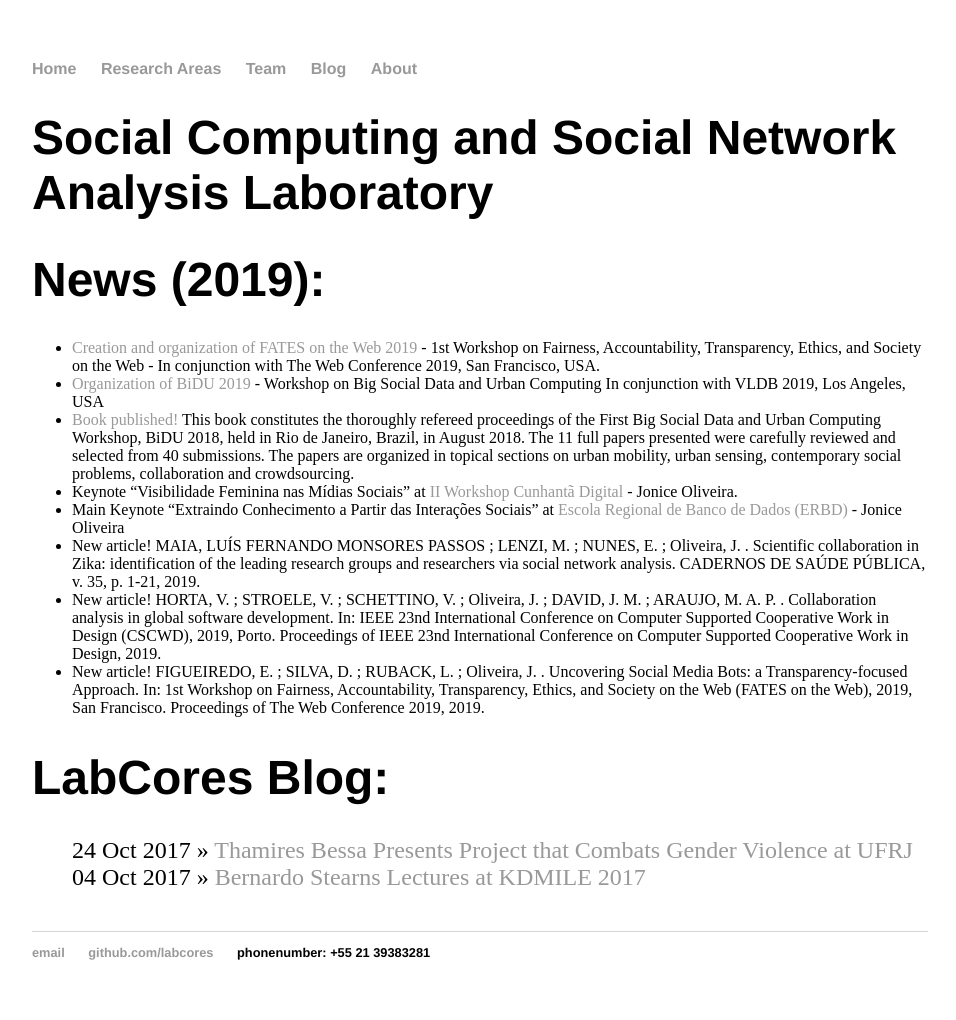
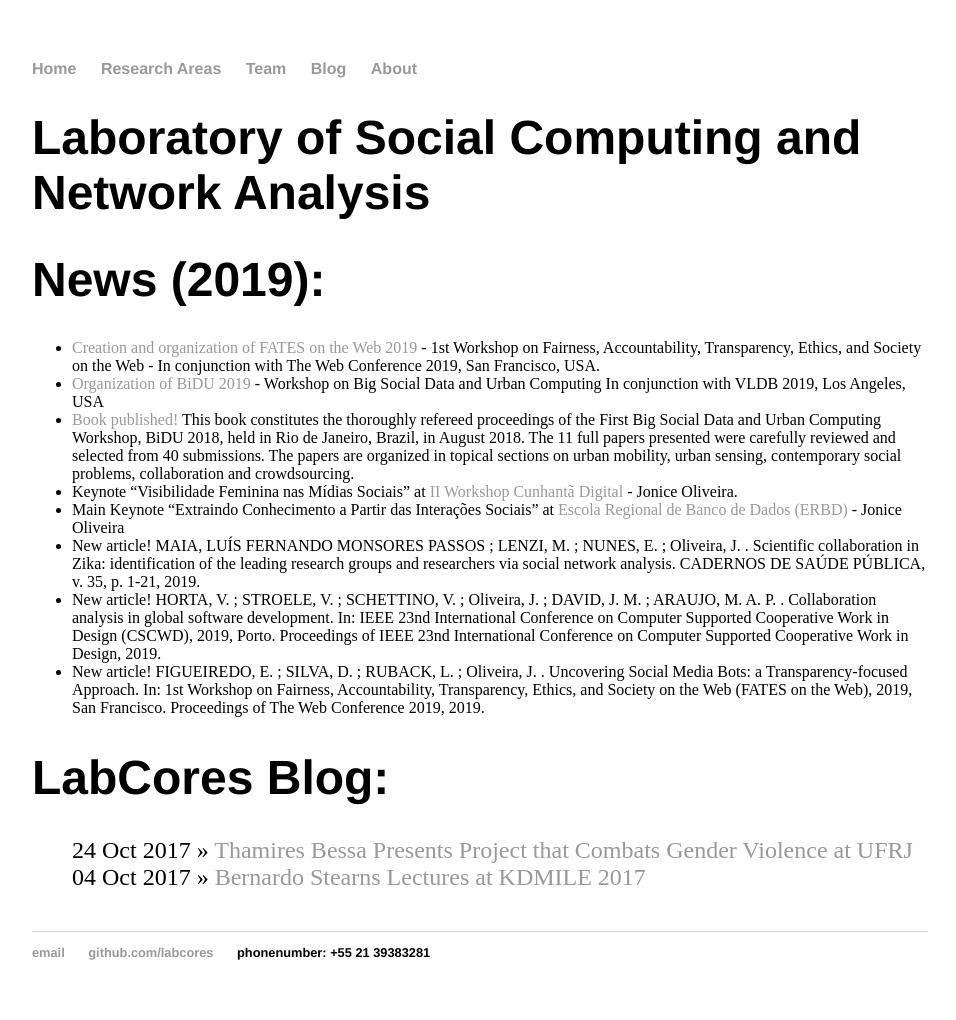
Before and after one commit to labcores/labcores.github.io, a Jekyll site: the page built from index.html, in a window 1280 px wide. Shown: the whole page, without its empty margins (160-1116 px from the left). Built offline with Jekyll 4.4.1, drawn with Linux system fonts in a browser that asks for light colours.

Commit message:
labcores-site-v1.0: all page titles and div classes modified

```diff
--- a/about/index.html
+++ b/about/index.html
@@ -1,6 +1,6 @@
 ---
 layout: default
-title: Social Computing and Social Network Analysis Laboratory
+title: Laboratory of Social Computing and Network Analysis
 ---
 <div class="blurb">
 	<h1>* Humans as sensors. Smarter beings for better cities *</h1>
--- a/blog/index.html
+++ b/blog/index.html
@@ -1,6 +1,6 @@
 ---
 layout: default
-title: Social Computing and Social Network Analysis Laboratory
+title: Laboratory of Social Computing and Network Analysis
 ---
 	<h1>LabCORES Blog:</h1>
 	<ul class="posts">
--- a/index.html
+++ b/index.html
@@ -1,8 +1,8 @@
 ---
 layout: default
-title: Social Computing and Social Network Analysis Laboratory
+title: Laboratory of Social Computing and Network Analysis
 ---
-<div class="home">
+<div class="blurb">
 	<h1>{{ page.title }}</h1>
 
 	<h1>News (2019):</h1>
--- a/projects/index.html
+++ b/projects/index.html
@@ -1,6 +1,6 @@
 ---
 layout: default
-title: Social Computing and Social Network Analysis Laboratory
+title: Laboratory of Social Computing and Network Analysis
 ---
 <div class="project">
 	<h1>LabCORES Projects</h1>
--- a/research/index.html
+++ b/research/index.html
@@ -1,6 +1,6 @@
 ---
 layout: default
-title: Social Computing and Social Network Analysis Laboratory
+title: Laboratory of Social Computing and Network Analysis
 ---
 <div class="research">
 	<ul>
--- a/team/index.html
+++ b/team/index.html
@@ -1,6 +1,6 @@
 ---
 layout: default
-title: Social Computing and Social Network Analysis Laboratory
+title: Laboratory of Social Computing and Network Analysis
 ---
 <div class="team">
 	<p><ul>
```
